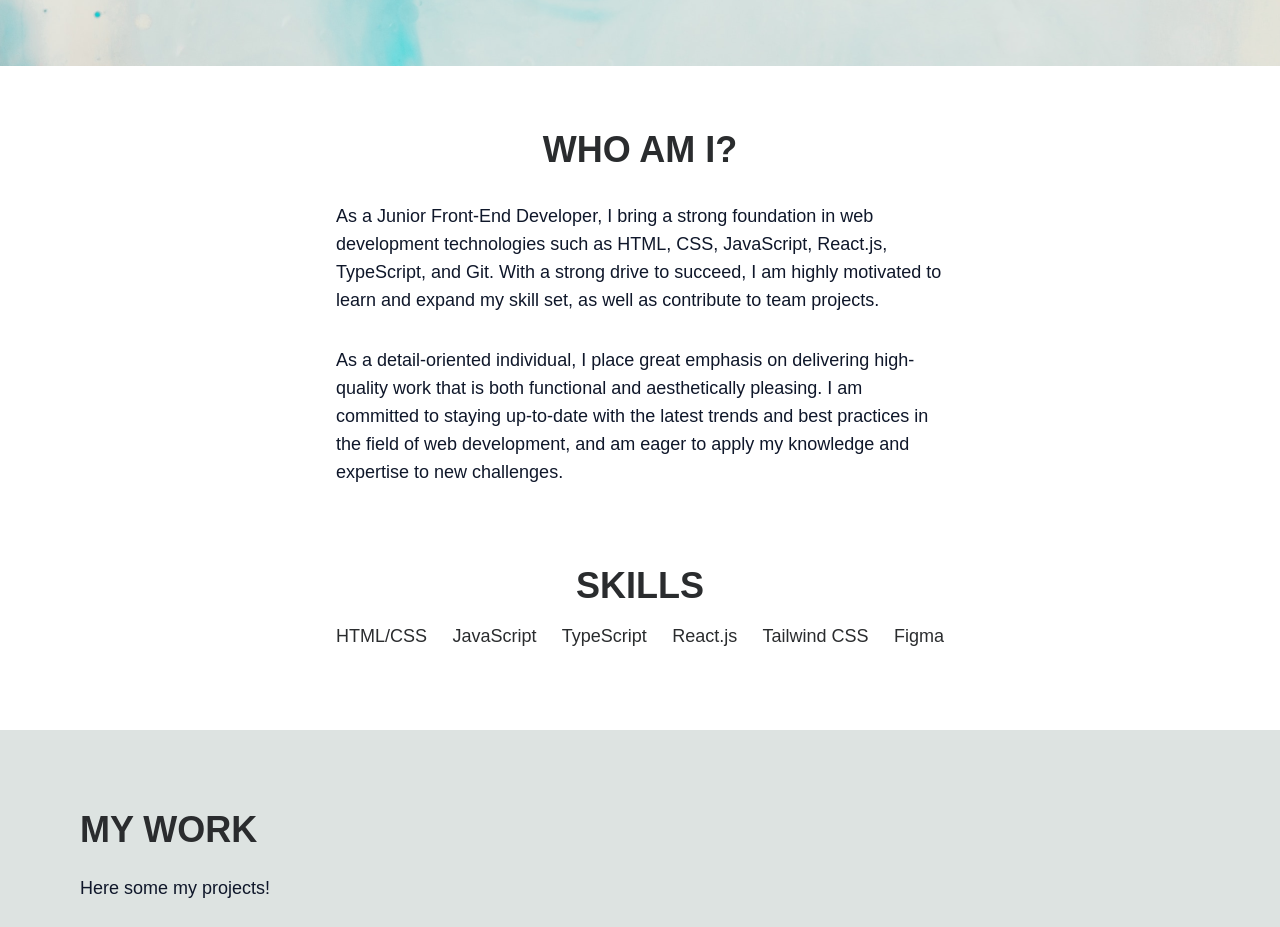
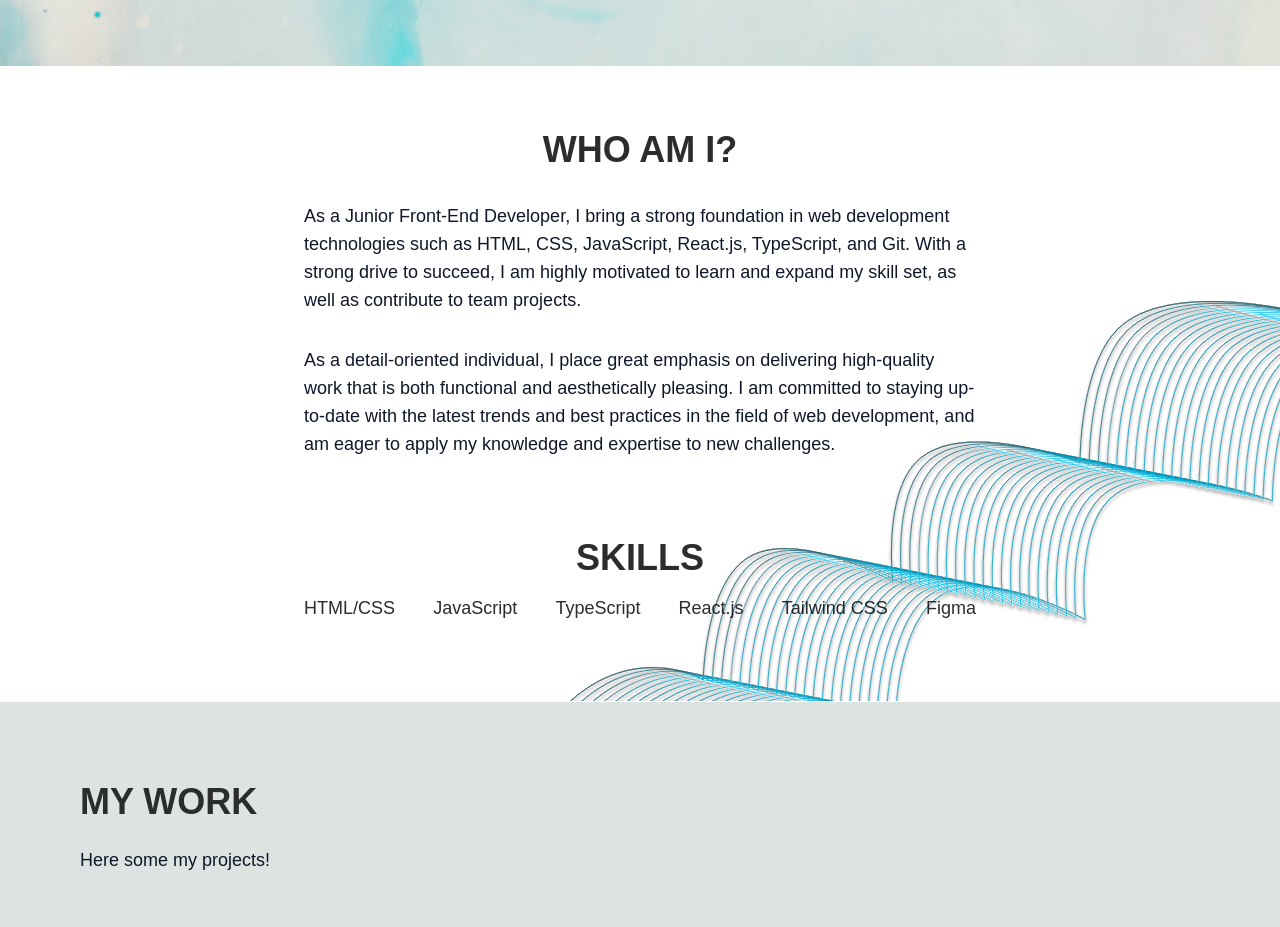
Before and after one commit to aniiaham/hamilton-portfolio, a React (Vite) app: page / in a window 1280 px wide. Shown: the part 740-1667 px from the top of the page. Built offline with nearby package versions, Linux system fonts and the light colour scheme.

Commit message:
fix: borders

```diff
--- a/src/scenes/about/index.tsx
+++ b/src/scenes/about/index.tsx
@@ -14,10 +14,10 @@ const Works = (props: Props) => {
       <img
         alt="background"
         src={Waves}
-        className="absolute right-0 -z-50 max-h-fit max-w-3xl object-cover mix-blend-multiply"
+        className="z-60 absolute right-0 max-h-fit max-w-3xl object-cover mix-blend-multiply"
       />
       <motion.div
-        className="container mx-auto h-full max-w-2xl"
+        className="mx-auto h-full max-w-2xl"
         initial="hidden"
         whileInView="visible"
         viewport={{ once: true, amount: 0.5 }}
```
